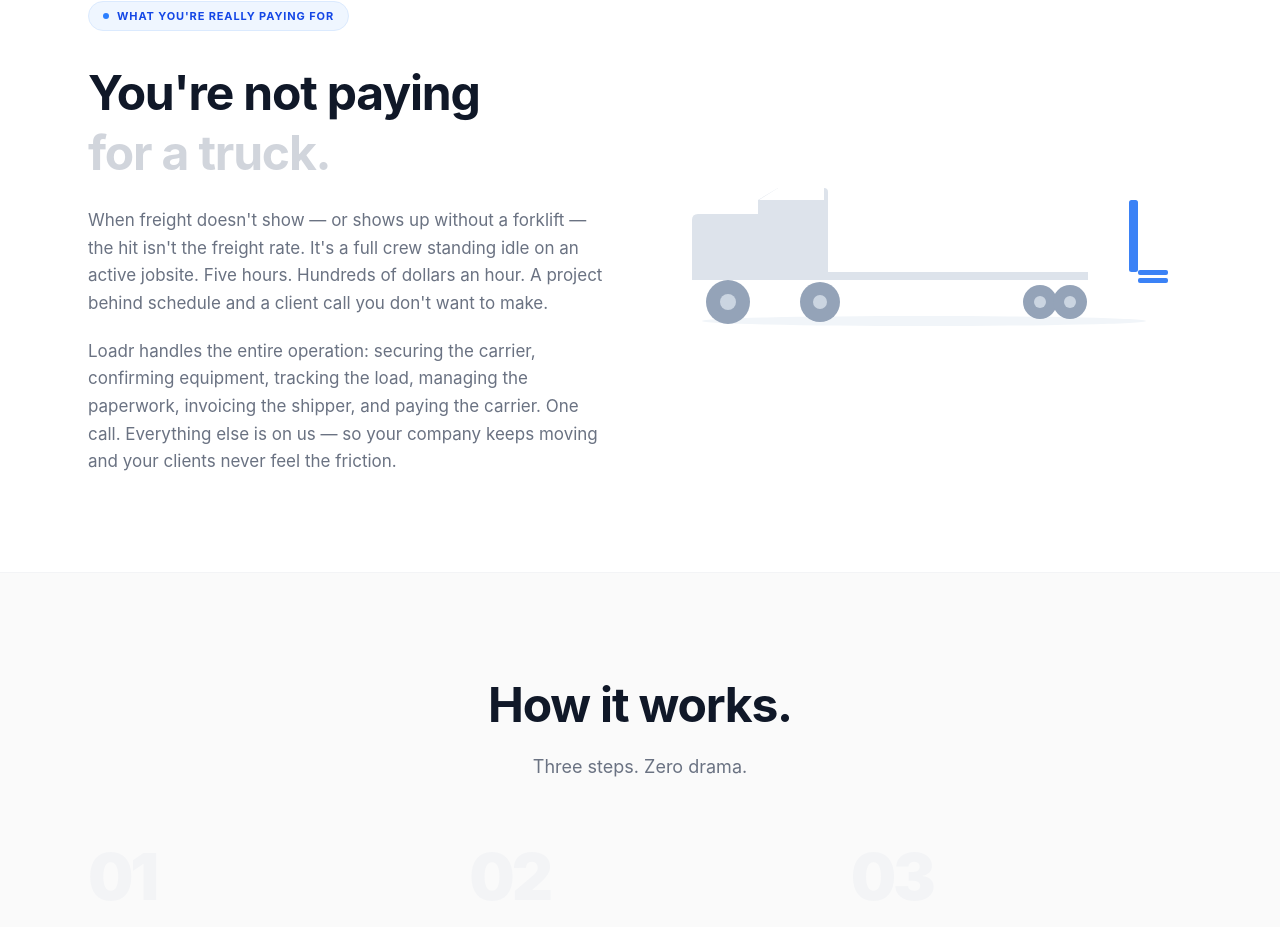
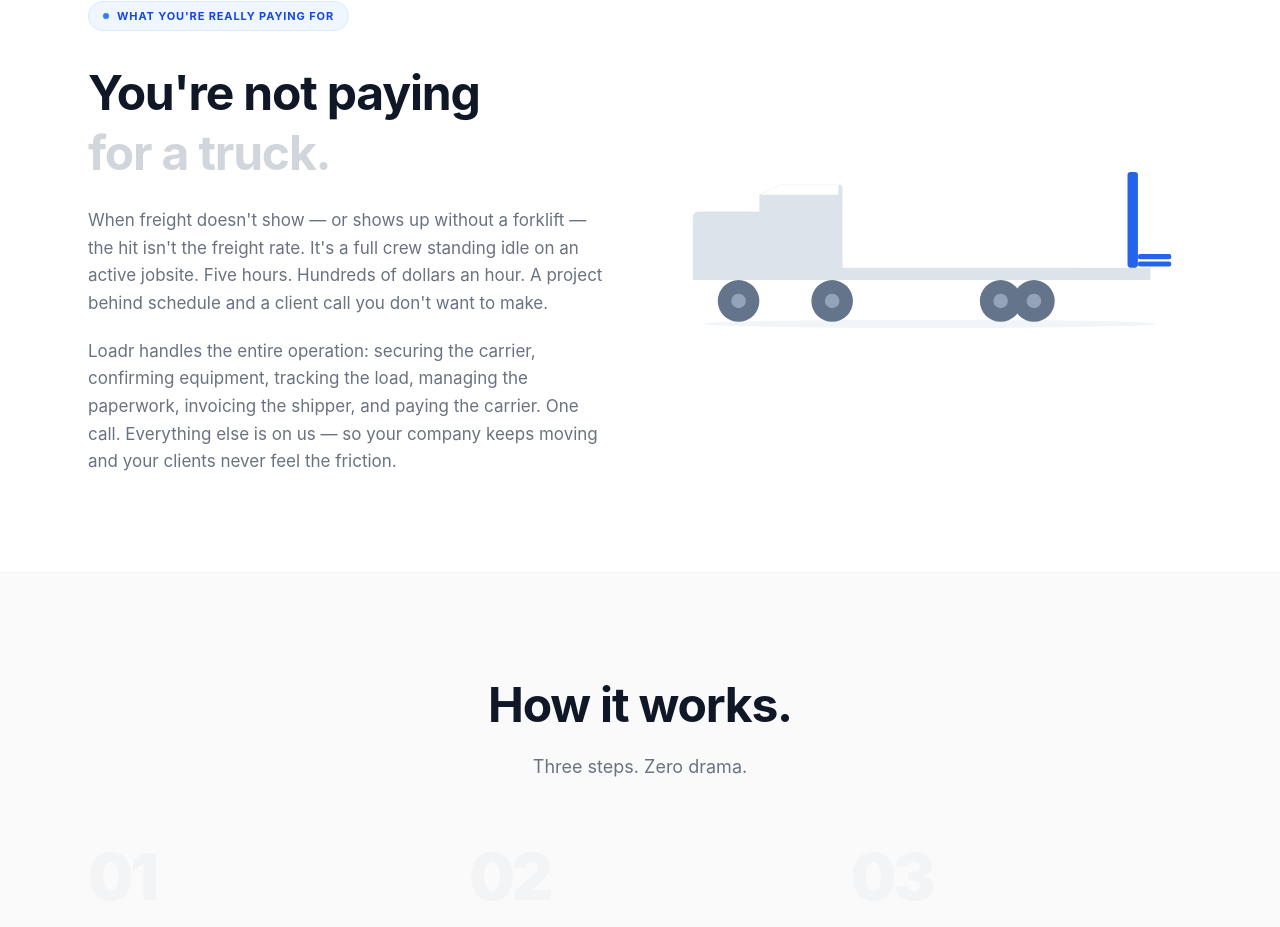
Before and after one commit to edgaremiliopr/Loadr2, a Next.js app: page / in a window 1280 px wide. Shown: the part 2472-3399 px from the top of the page. Built offline with nearby package versions, Linux system fonts and the light colour scheme.

Commit message:
Fix truck illustration: uniform wheels (r=20), visible forklift with tall blue mast

```diff
--- a/src/app/page.tsx
+++ b/src/app/page.tsx
@@ -297,39 +297,42 @@ function HowItWorksSection() {
 
 function TruckIllustration() {
   return (
-    <svg viewBox="0 0 520 180" fill="none" xmlns="http://www.w3.org/2000/svg" aria-hidden="true" className="w-full max-w-xl">
+    <svg viewBox="0 0 500 175" fill="none" xmlns="http://www.w3.org/2000/svg" aria-hidden="true" className="w-full max-w-xl">
 
       {/* Ground */}
-      <ellipse cx="252" cy="173" rx="222" ry="5" fill="#F1F5F9" />
+      <ellipse cx="248" cy="170" rx="218" ry="4" fill="#F1F5F9" />
 
-      {/* Wheels — drawn first, body covers upper portion */}
-      <circle cx="56"  cy="154" r="22" fill="#94A3B8" />
-      <circle cx="148" cy="154" r="20" fill="#94A3B8" />
-      <circle cx="368" cy="154" r="17" fill="#94A3B8" />
-      <circle cx="398" cy="154" r="17" fill="#94A3B8" />
-      <circle cx="56"  cy="154" r="8"  fill="#CBD5E1" />
-      <circle cx="148" cy="154" r="7"  fill="#CBD5E1" />
-      <circle cx="368" cy="154" r="6"  fill="#CBD5E1" />
-      <circle cx="398" cy="154" r="6"  fill="#CBD5E1" />
+      {/* ── Wheels — all r=20, drawn first ── */}
+      <circle cx="64"  cy="148" r="20" fill="#64748B" />  {/* front steer */}
+      <circle cx="154" cy="148" r="20" fill="#64748B" />  {/* drive */}
+      <circle cx="316" cy="148" r="20" fill="#64748B" />  {/* tag 1 */}
+      <circle cx="348" cy="148" r="20" fill="#64748B" />  {/* tag 2 */}
+      {/* hubs */}
+      <circle cx="64"  cy="148" r="7"  fill="#94A3B8" />
+      <circle cx="154" cy="148" r="7"  fill="#94A3B8" />
+      <circle cx="316" cy="148" r="7"  fill="#94A3B8" />
+      <circle cx="348" cy="148" r="7"  fill="#94A3B8" />
 
-      {/* Truck body — single fill, no strokes */}
+      {/* ── Truck body — single fill, body bottom at y=128 aligns with wheel tops ── */}
       <path
-        d="M 20 132 L 20 72 Q 20 66 26 66 L 86 66 L 86 52 L 106 40 L 152 40 Q 156 40 156 44 L 156 124 L 416 124 L 416 132 Z"
+        d="M 20 128 L 20 68 Q 20 62 26 62 L 84 62 L 84 46 L 104 36 L 160 36 Q 164 36 164 40 L 164 116 L 460 116 L 460 128 Z"
         fill="#DDE3EB"
       />
 
       {/* Windshield */}
-      <path d="M 87 52 L 106 40 L 152 40 L 152 52 Z" fill="white" />
+      <path d="M 85 46 L 104 36 L 160 36 L 160 46 Z" fill="white" />
 
-      {/* Forklift body */}
-      <rect x="416" y="90" width="44" height="34" rx="3" fill="white" />
+      {/* ── Piggyback forklift ── */}
 
-      {/* Mast */}
-      <rect x="457" y="52" width="9" height="72" rx="2.5" fill="#3B82F6" />
+      {/* Forklift body — white block on rear of flatbed */}
+      <rect x="388" y="82" width="54" height="34" rx="3" fill="white" />
 
-      {/* Forks */}
-      <rect x="466" y="122" width="30" height="5" rx="2" fill="#3B82F6" />
-      <rect x="466" y="130" width="30" height="5" rx="2" fill="#3B82F6" />
+      {/* Mast — tallest element, rises above cab */}
+      <rect x="438" y="24" width="10" height="92" rx="3" fill="#2563EB" />
+
+      {/* Forks extending rearward */}
+      <rect x="448" y="103" width="32" height="5" rx="2" fill="#2563EB" />
+      <rect x="448" y="110" width="32" height="5" rx="2" fill="#2563EB" />
 
     </svg>
   );
```
